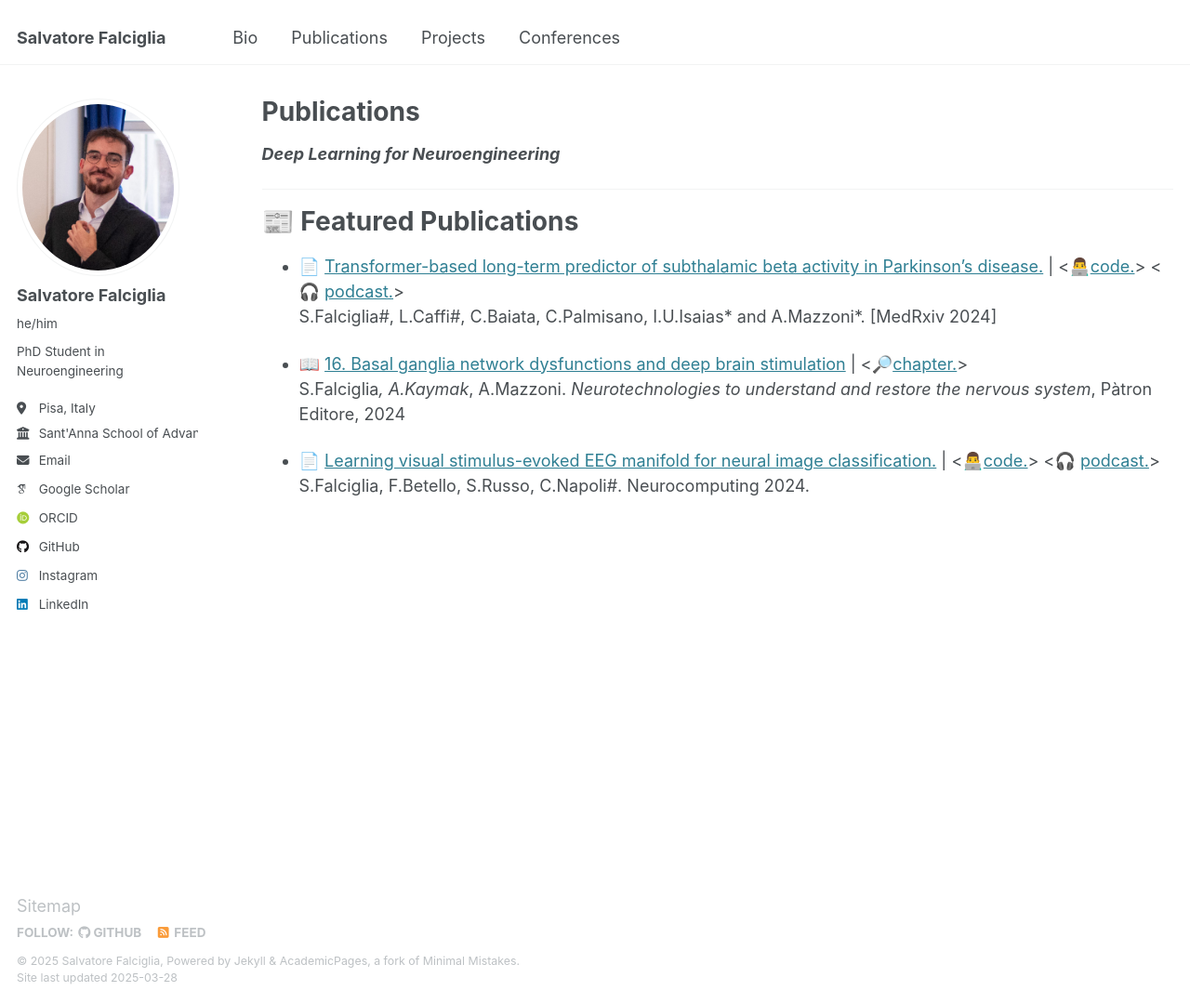
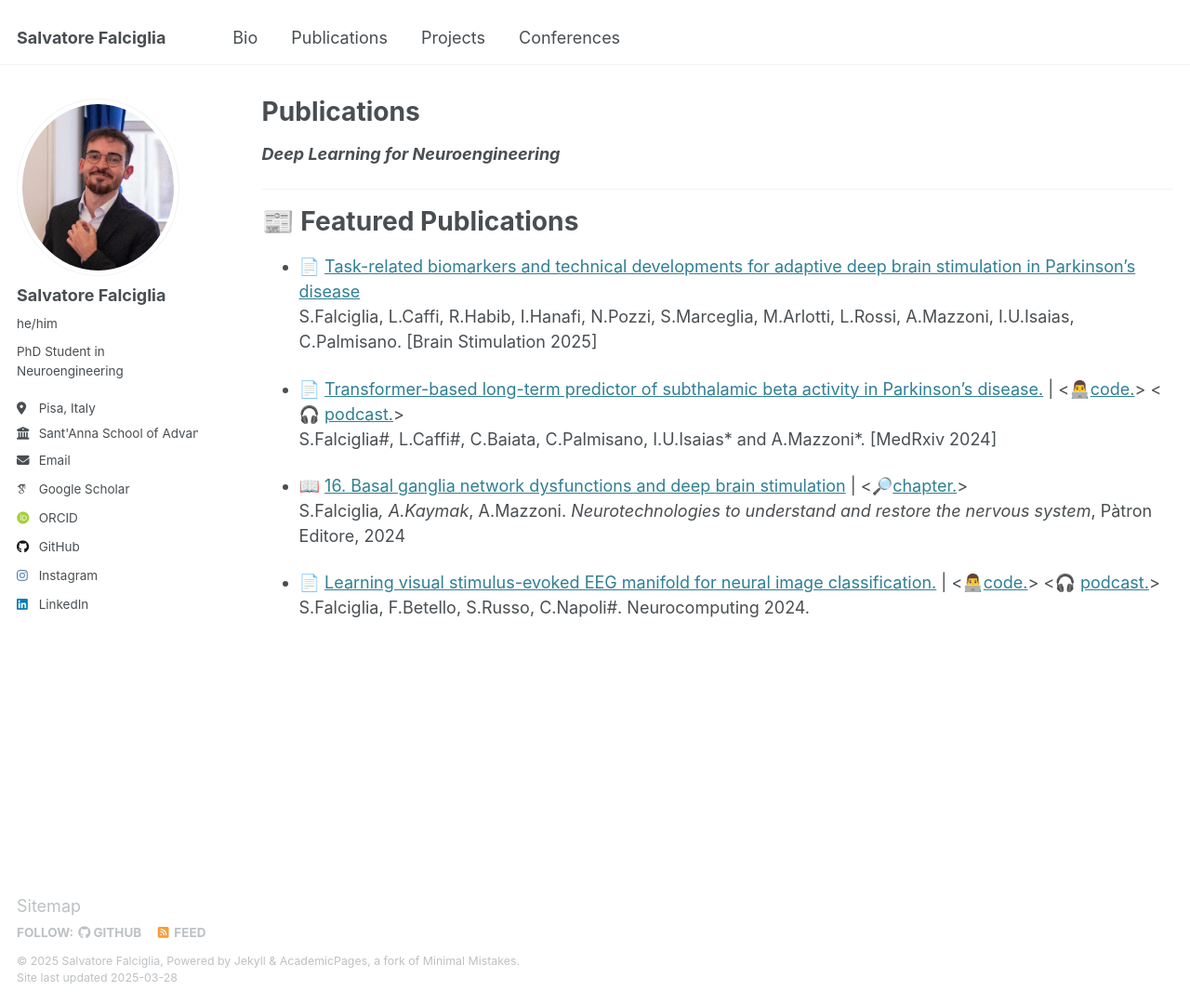
Before and after one commit to falciglia/falciglia.github.io, a Jekyll site: the page built from _pages/publications.md, in a window 1280 px wide and 1080 px high. Shown: the whole window at 93% size. Built offline with Jekyll 4.4.1, drawn with Linux system fonts in a browser that asks for light colours; some web fonts are replaced.

Commit message:
Update publications.md

```diff
--- a/_pages/publications.md
+++ b/_pages/publications.md
@@ -12,6 +12,9 @@ author_profile: true
 📰 Featured Publications
 ======
 
+- 📄 [Task-related biomarkers and technical developments for adaptive deep brain stimulation in Parkinson’s disease](https://www.brainstimjrnl.com/article/S1935-861X(24)00372-3/fulltext) <br>
+  S.Falciglia, L.Caffi, R.Habib, I.Hanafi, N.Pozzi, S.Marceglia, M.Arlotti, L.Rossi, A.Mazzoni, I.U.Isaias, C.Palmisano. [Brain Stimulation 2025]
+
 - 📄 [Transformer-based long-term predictor of subthalamic beta activity in Parkinson’s disease.](https://doi.org/10.1101/2024.11.25.24317759)
   | <👨‍💻[code.](https://github.com/falciglia/Sant-Anna-Pisa/tree/main/LAURA)>
   <🎧 [podcast.](https://github.com/falciglia/Sant-Anna-Pisa/raw/refs/heads/main/LAURA/podcast_LAURA.wav)> <br>
```
